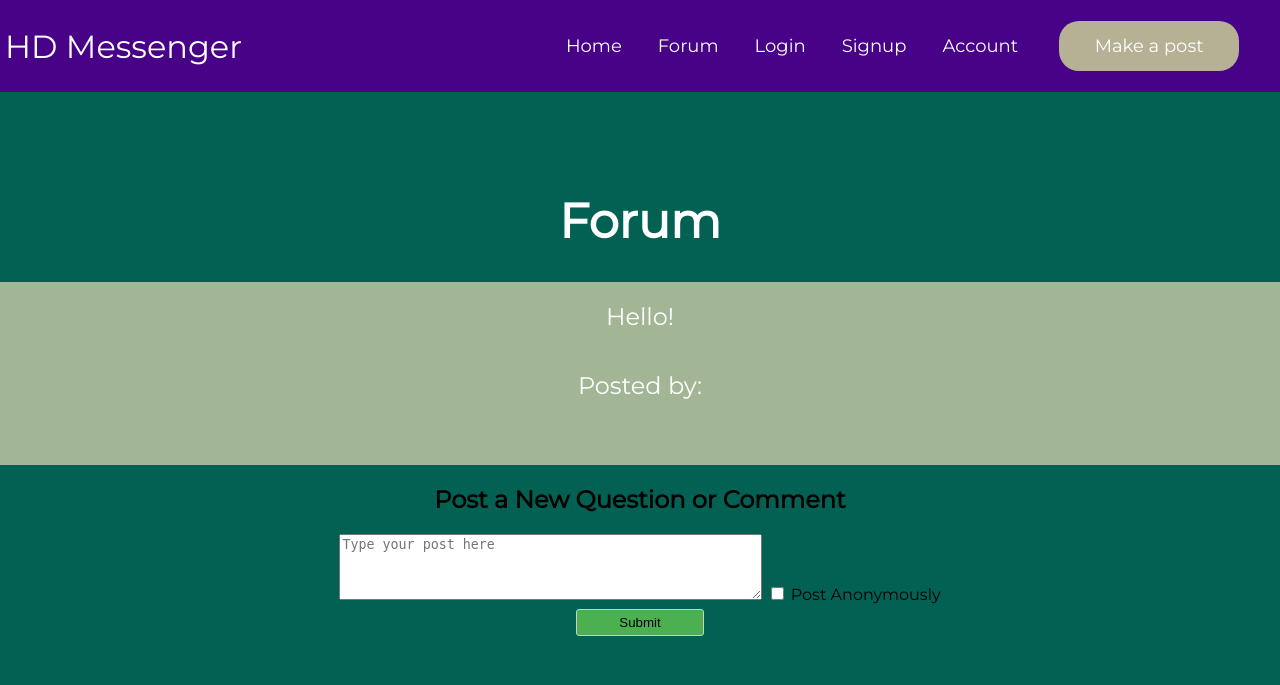
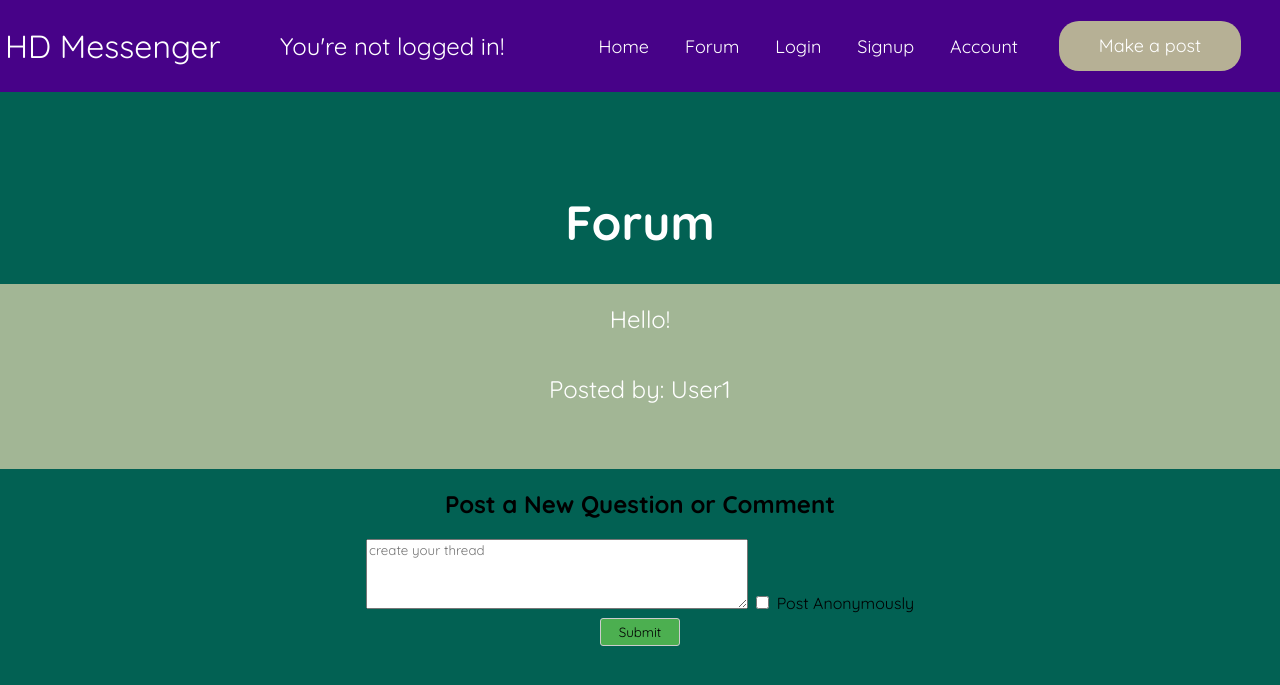
Before and after one commit to Xaltania/HD-messenger, a Flask app: page /forum in a window 1280 px wide. Shown: the top 685 px of the page. Run offline with Flask 3, Linux system fonts and the light colour scheme.

Commit message:
added authors for posts. However, submit button is buggy when posting without logging in

```diff
--- a/app.py
+++ b/app.py
@@ -2,11 +2,10 @@
 # I declare that the following code template is distributed by Winston Wijaya
 # With changes made to implement security features
 
-from flask import Flask, render_template, request, abort, url_for, jsonify, redirect
+from flask import Flask, render_template, request, abort, url_for, redirect, session
 from flask_socketio import SocketIO
 from flask_admin import Admin, AdminIndexView
 from flask_admin.contrib.sqla import ModelView
-from flask_login import LoginManager, UserMixin, login_user, logout_user, login_required, current_user
 
 from models import User
 
@@ -29,22 +28,13 @@ app.config['SQLALCHEMY_DATABASE_URI'] = "sqlite:///database/main.db"
 
 # Flask-admin setup
 admin = Admin(app, index_view=AdminIndexView(name='Admin'))
-login_manager = LoginManager(app)
 # Admin page
 
 class UserView(ModelView):
     column_list = ('username', 'password')
     column_sortable_list = ('username',)
 
-# Flask Login
-class AdminUser(UserMixin):
-    def __init__(self, user_id):
-        self.id = user_id
-        self.is_admin = True
 
-@login_manager.user_loader
-def load_user(user_id):
-    return AdminUser(user_id)
 
 # Admin panel
 admin.add_view(UserView(User, db.Session()))
@@ -52,10 +42,8 @@ admin.add_view(UserView(User, db.Session()))
 # Custom AdminIndexView to handle the login page
 class MyAdminIndexView(AdminIndexView):
 
-    def is_accessible(self):
-        return current_user.is_authenticated and current_user.is_admin
+    # Login page for admin
     @app.route('/admin/login', methods=['GET', 'POST'])
-
     def admin_login():
         if request.method == 'POST':
             username = request.form['username']
@@ -72,32 +60,11 @@ class MyAdminIndexView(AdminIndexView):
             if not hash_match:
                 return "Error: Password does not match!"
 
-            # Create an instance of AdminUser and login
-            admin_user = AdminUser(user.username)
-            login_user(admin_user)
+            session['username'] = user.username
 
             return redirect('/admin')
 
         return render_template('login.jinja')
-
-    # Override the is_accessible method to check if the admin is logged in
-    def is_accessible(self):
-        if not current_user.is_authenticated:
-            return redirect(url_for('admin_login'))
-        return current_user.is_admin
-
-    # Override the inaccessible_callback method to redirect to the login page
-    def inaccessible_callback(self, name, **kwargs):
-        return redirect(url_for('admin_login'))
-
-
-# Override the is_accessible method to check if the admin is logged in
-def is_accessible(self):
-    return current_user.is_authenticated
-
-# Override the inaccessible_callback method to redirect to the login page
-def inaccessible_callback(self, name, **kwargs):
-    return redirect(url_for('admin_login'))
 
 admin.index_view = MyAdminIndexView()
 
@@ -106,7 +73,14 @@ socketio = SocketIO(app)
 # don't remove this!!
 import socket_routes
 
-
+@app.context_processor
+def inject_user():
+    if 'username' in session:
+        username = session['username']
+        current_user = db.get_user(username)
+    else:
+        current_user = None
+    return dict(current_user=current_user)
 # index page
 @app.route("/")
 def index():
@@ -137,7 +111,17 @@ def login_user():
     if not hash_match:
         return "Error: Password does not match!"
 
+    # Store the username in the session
+    session['username'] = user.username
+
     return url_for('home', username=request.json.get("username"))
+
+
+# Logout route
+@app.route("/logout", methods=["POST"])
+def logout():
+    session.pop('username', None)
+    return redirect(url_for('index'))
 
 # handles a get request to the signup page
 @app.route("/signup")
@@ -158,7 +142,12 @@ def signup_user():
     if db.get_user(username) is None:
         db.insert_user(username, pw_hash)
         return url_for('home', username=username)
+    # Store the username in the session
+    user =  db.get_user(username)
+    session['username'] = user.username
     return "Error: User already exists!"
+
+
 
 # Route to display the forum page
 @app.route("/forum")
@@ -173,9 +162,10 @@ def forum():
 def create_post():
     content = request.form.get("content")
     anonymous = bool(request.form.get("anonymous"))
+    author = session['username']
 
     # Save the post to the database
-    db.create_post(content, anonymous)
+    db.create_post(content, anonymous, author)
 
     return redirect(url_for("forum"))
 
@@ -187,9 +177,13 @@ def page_not_found(_):
 # home page, where the messaging app is
 @app.route("/home")
 def home():
+
     if request.args.get("username") is None:
         abort(404)
-    return render_template("home.jinja", username=request.args.get("username"))
+        # request.args.get("username")
+    # username = session['username']
+    username = request.args.get("username")
+    return render_template("home.jinja", username=username)
 
 
 
--- a/db.py
+++ b/db.py
@@ -33,9 +33,9 @@ def get_user(username: str):
     return user
 
 # inserts a post into the database
-def create_post(content: str, is_anonymous: bool):
+def create_post(content: str, is_anonymous: bool, author: str):
     session = Session()
-    post = Post(content=content, is_anonymous=is_anonymous)
+    post = Post(content=content, is_anonymous=is_anonymous, author=author)
     session.add(post)
     session.commit()
     session.close()
--- a/static/css/style.css
+++ b/static/css/style.css
@@ -1,10 +1,14 @@
-@import url('https://fonts.googleapis.com/css?family=Montserrat');
-
-
+@font-face {
+  font-family: 'Quicksand';
+  src: url(/static/fonts/Quicksand-VariableFont_wght.ttf) format('truetype');
+}
+* {
+  font-family: 'Quicksand', Arial, Helvetica, sans-serif;
+  box-sizing: border-box;
+}
 body {
 
     background-color: #026153;
-    font-family: 'Montserrat', sans-serif;
     margin: 0;
     padding: 0;
   }
@@ -189,9 +193,14 @@ form {
 input[type="submit"]
 {
   background-color: #4CAF50;
-    width: 10%;
+    width: 80px;
     padding: 5px;
     margin-top: 5px;
     border: 1px solid #ccc;
     border-radius: 3px;
 }
+
+
+#logout {
+  background-color: rgb(253, 128, 128);
+}
--- a/templates/base.jinja
+++ b/templates/base.jinja
@@ -12,6 +12,14 @@
             <div class="logo">
                 <a href="index.html">HD Messenger</a>
             </div>
+            {% if current_user.username not in session['username'] %}
+                <p>You're not logged in!</p>
+            {% else %}
+                <p>Logged in as: {{ current_user.username }}</p>
+                <form action="{{ url_for('logout') }}" method="POST">
+                    <input id="logout" type="submit" value="Logout">
+                </form>
+            {% endif %}
             <ul class="nav-links">
                 <div class="menu">
                     <li><a href={{ url_for('index') }}>Home</a></li>
--- a/templates/forum.jinja
+++ b/templates/forum.jinja
@@ -14,13 +14,29 @@
     <!-- Form to submit a new post -->
     <center>
         <h2>Post a New Question or Comment</h2>
-        <form action="{{ url_for('create_post') }}" method="POST">
-            <textarea name="content" rows="4" cols="50" placeholder="Type your post here"></textarea>
+        <form id="postForm" action="{{ url_for('create_post') }}" method="POST">
+            <textarea name="content" rows="4" cols="50" placeholder="create your thread"></textarea>
             <label>
                 <input type="checkbox" name="anonymous"> Post Anonymously
             </label>
             <br>
-            <input type="submit" value="Submit">
+            <input id="submitButton" type="submit" value="Submit">
         </form>
     </center>
+
+    <script>
+        // Function to redirect to the login page when the submit button is clicked
+        function redirectToLogin() {
+            window.location.href = "{{ url_for('login') }}";
+        }
+
+        // Check if the user is logged in when submitting
+        document.getElementById("submitButton").addEventListener("click", function(event) {
+            // Check if the user is not logged in
+            if ("{{ session.get('username') }}" === undefined) {
+                event.preventDefault(); // Prevent the default form submission
+                redirectToLogin(); // Redirect to the login page
+            }
+        });
+    </script>
 {% endblock %}
```
Also changed, not shown: models.py (+5 -3 lines), templates/post.jinja (deleted, +0 -8 lines), database/main.db, database/main_old.db (added), static/fonts/Quicksand-VariableFont_wght.ttf (added).
